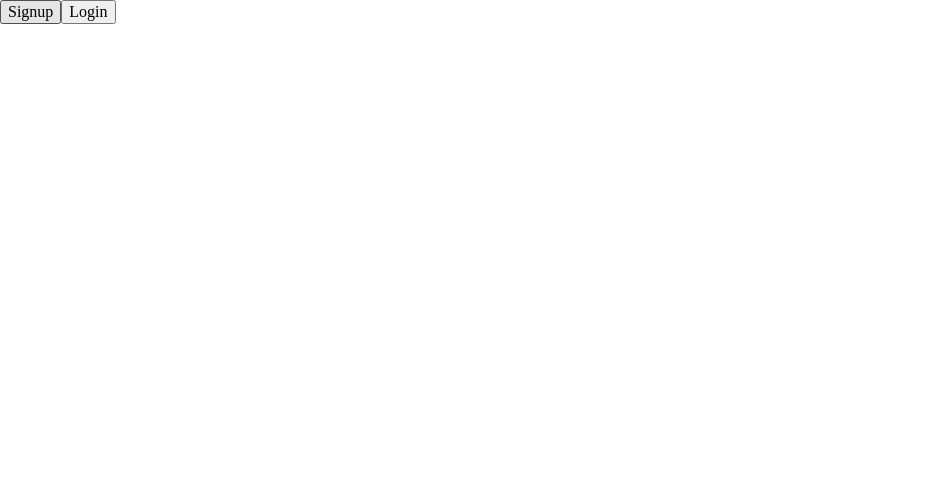
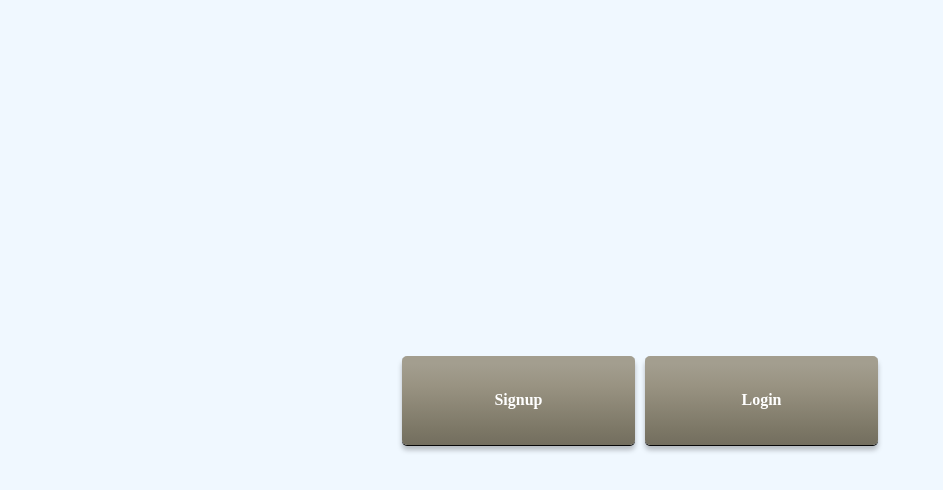
Before and after one commit to rachOS/front-bon_app.js, a React (Create React App) app: page / in a window 1280 px wide. Shown: the top 490 px of the page, without its empty margins (0-943 px from the left). Built offline with nearby package versions, Linux system fonts and the light colour scheme.

Commit message:
feat: temp rerouting menu in <ProfilManager/> fix : css

```diff
--- a/src/App.css
+++ b/src/App.css
@@ -5,3 +5,14 @@ h1 {
 * {
   font-family: Quicksand;
 }
+
+.App {
+  height: 100vh;
+  margin: 0 auto;
+  display: flex;
+  flex-wrap: wrap;
+  width: 100vw;
+  background-color: aliceblue;
+  align-content: center;
+  justify-content: center;
+}
--- a/src/App.js
+++ b/src/App.js
@@ -1,5 +1,5 @@
 // import core
-import React, { Fragment } from 'react';
+import React from 'react';
 import { Switch, Route, Link } from 'react-router-dom';
 
 // import components
@@ -19,15 +19,16 @@ import PrivateRoute from './components/private/PrivateRoute';
 import './App.css';
 function App() {
   return (
-    <Fragment>
-      <Link to={'/signup'}>
-        <Button text={'Signup'} />
-      </Link>
-      <Link to={'/login'}>
-        <Button text={'Login'} />
-      </Link>
+    <div className="App">
       <Switch>
-        <Route exact path="/" />
+        <Route exact path="/">
+          <Link to="/signup">
+            <Button className="Form-input Form-input--action" text="Signup" />
+          </Link>
+          <Link to="/login">
+            <Button className="Form-input Form-input--action" text="Login" />
+          </Link>
+        </Route>
         <Route path="/accueil" component={Home} />
         <Route path="/signup" component={SignupManager} />
         <Route path="/login" component={LoginManager} />
@@ -38,7 +39,7 @@ function App() {
         <Route path="/recettes" component={RecipesManager} />
         <PrivateRoute path="/profil" component={ProfileManager} />
       </Switch>
-    </Fragment>
+    </div>
   );
 }
 
--- a/src/components/Form/style/style.scss
+++ b/src/components/Form/style/style.scss
@@ -1,6 +1,7 @@
 @import '../../../root.scss';
 .Form {
-  height: 100vh;
+  width: 80vw;
+  height: 80vh;
   background: $form-background;
   position: relative;
   border-radius: 5px;
@@ -8,18 +9,24 @@
   padding: 3vh 3vw;
 
   &-fieldset {
-    width: min-content;
+    width: auto;
     border: none;
+    display: flex;
+    flex-wrap: wrap;
   }
 
   &-input {
+    width: 233px;
+    height: 89px;
     text-align: center;
-    padding: 3vh 5vw;
+    margin: 0 auto;
     border-radius: 5px;
     border: none;
     box-shadow: 0px 1px 1px 1px #737067 inset, 0px 1px 1px 0px #737067 inset;
     &--action {
-      color: $primary-color;
+      margin: 5px;
+      color: $white;
+      font-weight: bold;
       box-shadow: 0px 0.89px 0.55px 0px rgb(7, 7, 7),
         0px 5px 5px 0px rgba(0, 0, 0, 0.25);
       background: linear-gradient(
--- a/src/components/Login/Login.jsx
+++ b/src/components/Login/Login.jsx
@@ -6,20 +6,12 @@ import { Redirect } from 'react-router-dom';
 function Login({ authDatas }) {
   const { form, handle_form, errors, handle_submit, isAuth } = authDatas;
   return (
-    <>
-      <h1>Log in</h1>
     <Form
       className="Form"
       onSubmit={(e) => {
         handle_submit(e);
       }}
     >
-        <FieldSet className="Form-fieldset">
-          {/* <Legend
-      text={'Création de votre compte'}
-      classNameNames={'TEST test2'}
-    /> */}
-        </FieldSet>
       <FieldSet className="Form-fieldset">
         {/*  {errors ? <Label htmlFor={'email'} text={errors.message} /> : null} */}
         {errors.Error ? <p>{errors.Error.USER.AUTH.MESSAGE} </p> : <p />}
@@ -75,9 +67,8 @@ function Login({ authDatas }) {
         />
       </FieldSet>
       {isAuth && <Redirect to="/profil" />}
-        <span className="Form-span">mot de passe oublié</span>
+      {/* <span className="Form-span">mot de passe oublié</span> */}
     </Form>
-    </>
   );
 }
 
--- a/src/components/Profile/Profile.jsx
+++ b/src/components/Profile/Profile.jsx
@@ -14,8 +14,11 @@ function Profile({ getUserDatas }) {
   const userKeys = Object.keys(user);
   return user.id ? (
     <Form>
+      <div className="Header">
         <h1 className="Title">Mes infos</h1>
+      </div>
       <hr />
+      <div className="Container">
         {userKeys.map((key, index) => {
           switch (key) {
             case 'id':
@@ -39,7 +42,7 @@ function Profile({ getUserDatas }) {
               />
               <Input
                 id={user[key]}
-              className={`Form-Input-${key}`}
+                className={`Test Test-${key}`}
                 name={user[key]}
                 type={typeof user[key]}
                 onChange={(e) => {
@@ -52,13 +55,16 @@ function Profile({ getUserDatas }) {
             </FieldSet>
           );
         })}
+      </div>
     </Form>
   ) : (
+    <div className="Container">
       <Form>
         <Link to="/login">
           <Button text="Login" />
         </Link>
       </Form>
+    </div>
   );
 }
 
--- a/src/components/Profile/manager/ProfileManager.jsx
+++ b/src/components/Profile/manager/ProfileManager.jsx
@@ -5,6 +5,7 @@ import { getUserProfile } from '../actions/profileActions';
 
 // import component
 import ProfileContainer from '../Profile';
+import Home from '../../Home';
 
 function LoginManager() {
   const [form, setForm] = useState({
@@ -42,9 +43,18 @@ function LoginManager() {
     setForm({ ...form, [key]: value });
   };
   return (
-    <ProfileContainer
-      getUserDatas={getUserDatas(form, errors, handleForm, handleSubmit, user)}
-    />
+    <>
+      <Home />
+      <ProfileContainer
+        getUserDatas={getUserDatas(
+          form,
+          errors,
+          handleForm,
+          handleSubmit,
+          user
+        )}
+      />
+    </>
   );
 }
 
--- a/src/components/Profile/style/profile.scss
+++ b/src/components/Profile/style/profile.scss
@@ -12,10 +12,11 @@
   }
   &-FieldSet {
     padding: 0;
-    width: min-content;
+    width: 25%;
     border: none;
     display: flex;
     flex-direction: column;
+    flex-grow: 2;
   }
   &-Label {
     font-variant-caps: all-petite-caps;
@@ -26,3 +27,19 @@
     box-shadow: -1px 1px 1px 0px rgb(107, 105, 97) inset;
   }
 }
+
+.Container {
+  width: auto;
+  display: flex;
+  flex-wrap: wrap;
+}
+.Test {
+  width: fit-content;
+  height: 55px;
+}
+
+.Header {
+  display: flex;
+  justify-content: center;
+  padding-top: 20px;
+}
--- a/src/components/Signup/Signup.jsx
+++ b/src/components/Signup/Signup.jsx
@@ -14,8 +14,6 @@ function Signup({ userDatas }) {
   console.log('Error', errors ? errors : 'ok');
 
   return (
-    <>
-      <h1>Sign Up</h1>
     <Form className="Form" onSubmit={(e) => handle_submit(e)}>
       {/* <Label
           htmlFor="repeat_password"
@@ -69,7 +67,11 @@ function Signup({ userDatas }) {
           text={'Création de votre compte'}
           classNameNames={'TEST test2'}
         /> */}
-          <Input className="Form-input" type={'submit'} value={'Création'} />
+        <Input
+          className="Form-input Form-input--action"
+          type={'submit'}
+          value={'Création'}
+        />
       </FieldSet>
       <FieldSet className="Form-fieldset">
         {/* <Label htmlFor={'email'} text={'email'} /> */}
@@ -110,9 +112,8 @@ function Signup({ userDatas }) {
           classNameNames={'TEST test2'}
         /> */}
       </FieldSet>
-        <span className="Form-span">mot de passe oublié</span>
+      {/* <span className="Form-span">mot de passe oublié</span> */}
     </Form>
-    </>
   );
 }
 Signup.propTypes = {
```
Also changed, not shown: 1 other file (tests, documents, lock files or other folders). Lines whose indentation alone changed are shown as unchanged.
